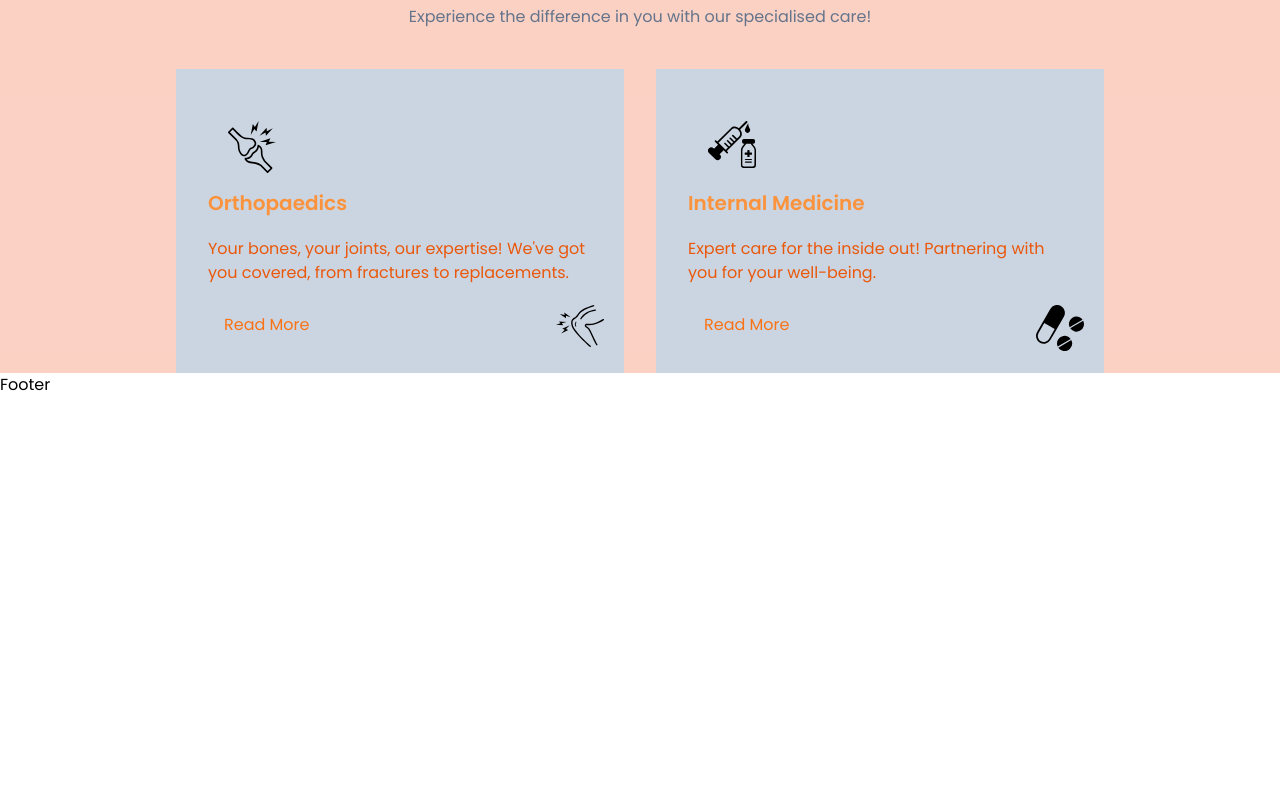
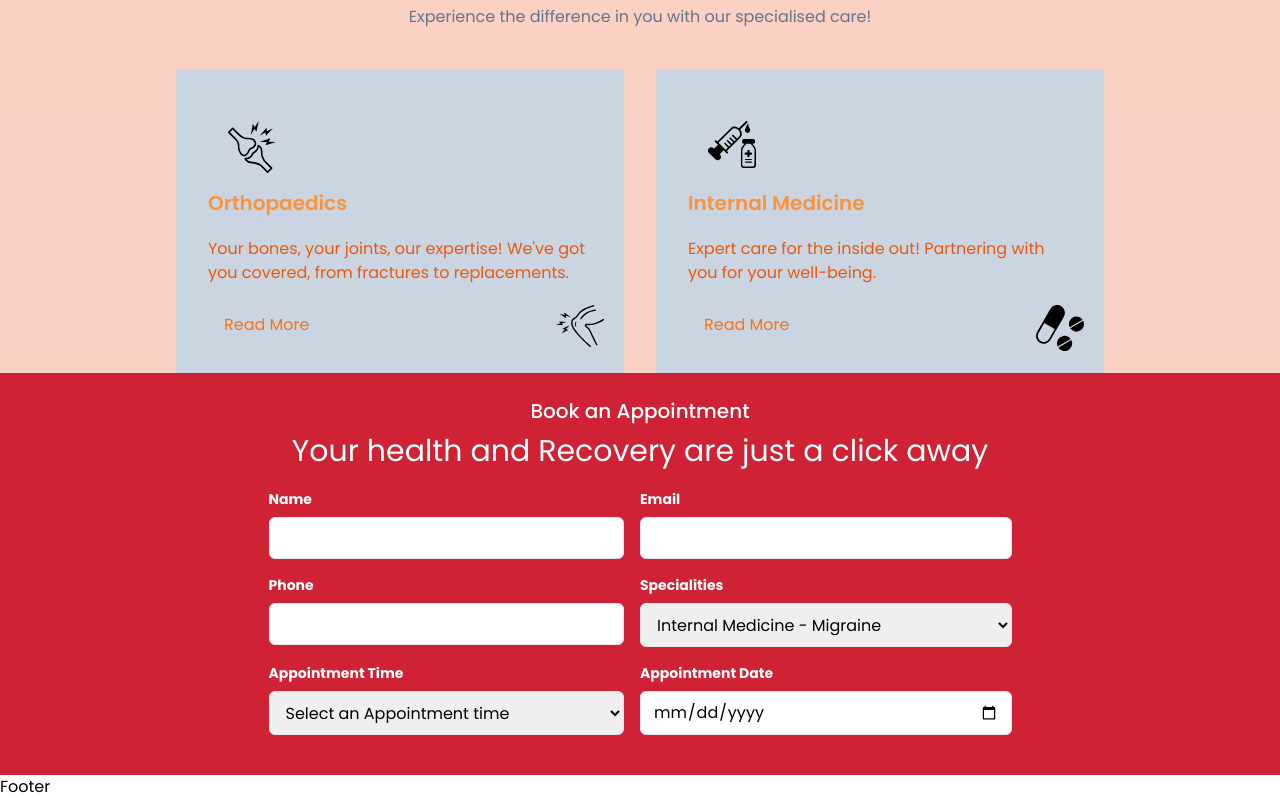
Before and after one commit to Dpnkrss/perfect-heal-clinic, a React (Vite) app in the folder frontend/: page / in a window 1280 px wide. Shown: the part 1174-1973 px from the top of the page. Before the commit the page ends 1571 px from the top, so only its background shows below. Built offline with nearby package versions, Linux system fonts and the light colour scheme; the HTML template or start-up script is replaced by a standard one.

Commit message:
appointment form

```diff
--- /dev/null
+++ b/frontend/src/components/AppointmentForm/AppointmentForm.jsx
@@ -0,0 +1,202 @@
+import { useState } from "react";
+
+const generateTimeSlots = () => {
+  const slots = [];
+  const startTime = 9 * 60;
+  const endTime = 17 * 60;
+  const slotDuration = 30;
+
+  for (let time = startTime; time < endTime; time += slotDuration) {
+    const hours = Math.floor(time / 60);
+    const minutes = time % 60;
+    const period = hours >= 12 ? "PM" : "AM";
+    const formattedHours = hours % 12 === 0 ? 12 : hours % 12;
+    const formattedMinutes = String(minutes).padStart(2, "0");
+    const formattedTime = `${formattedHours}:${formattedMinutes} ${period}`;
+    slots.push(formattedTime);
+  }
+  return slots;
+};
+const AppointmentForm = () => {
+  const [formData, setFormData] = useState({
+    name: "",
+    email: "",
+    phone: "",
+    specialities: "",
+    appointmentTime: "",
+    appointmentDate: new Date(),
+  });
+  const specialtiesOptions = [
+    { value: "54", label: "Internal Medicine - Migraine" },
+    { value: "53", label: "Internal Medicine - Diabetes" },
+    { value: "52", label: "Internal Medicine - Hepatitis" },
+    { value: "51", label: "Internal Medicine - Dyspepsia" },
+    { value: "50", label: "Internal Medicine - Hypertension" },
+    { value: "49", label: "Internal Medicine - Thyroid Disorders" },
+    { value: "48", label: "Internal Medicine - Tuberculosis" },
+    { value: "47", label: "Internal Medicine - COPD" },
+    { value: "46", label: "Internal Medicine - Asthma" },
+    { value: "44", label: "Internal Medicine - Chronic Cough" },
+    { value: "43", label: "Internal Medicine - Fever" },
+    { value: "42", label: "Internal Medicine - Urinary Tract Infections" },
+    { value: "41", label: "Orthopaedics - Sports Injuries" },
+    { value: "40", label: "Orthopaedics - Rheumatoid Arthritis" },
+    { value: "39", label: "Orthopaedics - Bone Fractures" },
+    { value: "38", label: "Orthopaedics - Hip & Joint Replacement" },
+    { value: "37", label: "Orthopaedics - Arthroscopy" },
+  ];
+  const handleChange = (e) => {
+    const { name, value } = e.target;
+    setFormData((prevData) => ({
+      ...prevData,
+      [name]: value,
+    }));
+  };
+  const handleSubmit = (e) => {
+    e.preventDefault();
+    console.log(formData);
+  };
+
+  const todayDate = new Date().toISOString().split("T")[0];
+  const timeSlots = generateTimeSlots();
+  return (
+    <div className=" mx-w-[100%] p-6 bg-[#CF2234]">
+      <h3 className="flex justify-center align-middle text-xl mb-2 font-medium text-white">
+        Book an Appointment
+      </h3>
+      <p className="flex justify-center align-middle mb-5 text-3xl text-cyan-50">
+        Your health and Recovery are just a click away
+      </p>
+      <div className="flex justify-center align-middle">
+        <form onSubmit={handleSubmit}>
+          <div className="flex mb-4">
+            <div className="w-1/2 pr-4">
+              <label
+                htmlFor="name"
+                className="block text-white text-sm font-bold mb-2"
+              >
+                Name
+              </label>
+              <input
+                type="text"
+                id="name"
+                name="name"
+                value={formData.name}
+                onChange={handleChange}
+                className="w-full px-3 py-2 border rounded-md"
+                required
+              />
+            </div>
+
+            <div className="w-1/2">
+              <label
+                htmlFor="email"
+                className="block text-white text-sm font-bold mb-2"
+              >
+                Email
+              </label>
+              <input
+                type="email"
+                id="email"
+                name="email"
+                value={formData.email}
+                onChange={handleChange}
+                required
+                className="w-full px-3 py-2 border rounded-md"
+              />
+            </div>
+          </div>
+          <div className="flex mb-4">
+            <div className="w-1/2 pr-4">
+              <label
+                htmlFor="phone"
+                className="block text-white text-sm font-bold mb-2"
+              >
+                Phone
+              </label>
+              <input
+                type="phone"
+                id="phone"
+                name="phone"
+                value={formData.phone}
+                onChange={handleChange}
+                required
+                className="w-full px-3 py-2 border rounded-md"
+              />
+            </div>
+
+            <div className="w-1/2">
+              <label
+                htmlFor="specialities"
+                className="block text-white text-sm font-bold mb-2"
+              >
+                Specialities
+              </label>
+              <select
+                id="specialities"
+                name="specialities"
+                value={formData.specialities}
+                onChange={handleChange}
+                required
+                className="w-full px-3 py-2 border rounded-md h-11"
+              >
+                {specialtiesOptions.map((option) => (
+                  <option key={option.label} value={option.value}>
+                    {option.label}
+                  </option>
+                ))}
+              </select>
+            </div>
+          </div>
+          <div className="flex mb-4">
+            <div className="w-1/2 pr-4">
+              <label
+                htmlFor="appointmentTime"
+                className="block text-white text-sm font-bold mb-2"
+              >
+                Appointment Time
+              </label>
+              <select
+                id="appointmentTime"
+                name="appointmentTime"
+                value={formData.appointmentTime}
+                onChange={handleChange}
+                required
+                className="w-full px-3 py-2 border rounded-md h-11"
+              >
+                <option value="" disabled>
+                  Select an Appointment time
+                </option>
+                {timeSlots.map((time) => (
+                  <option key={time} value={time}>
+                    {time}
+                  </option>
+                ))}
+              </select>
+            </div>
+            <div className="w-1/2">
+              <label
+                htmlFor="appointmentDate"
+                className="block text-white text-sm font-bold mb-2"
+              >
+                Appointment Date
+              </label>
+              <input
+                type="date"
+                id="appointmentDate"
+                name="appointmentDate"
+                value={formData.appointmentDate}
+                min={todayDate}
+                onChange={handleChange}
+                required
+                className="w-full px-3 py-2 border rounded-md"
+              />
+            </div>
+          </div>
+        </form>
+      </div>
+    </div>
+  );
+};
+
+export default AppointmentForm;
--- a/frontend/src/pages/Home.jsx
+++ b/frontend/src/pages/Home.jsx
@@ -1,5 +1,6 @@
 import Carousel from "../components/Carousel/Carousel";
 import Specialities from "../components/Specialities/Specialities";
+import AppointmentForm from "../components/AppointmentForm/AppointmentForm";
 const Home = () => {
   const images = [
     "https://perfecthealclinic.com/wp-content/uploads/2023/01/Perfect-Web-Banner_3.jpg",
@@ -10,6 +11,7 @@ const Home = () => {
     <div>
       <Carousel images={images} interval={3000}></Carousel>
       <Specialities />
+      <AppointmentForm />
     </div>
   );
 };
```
